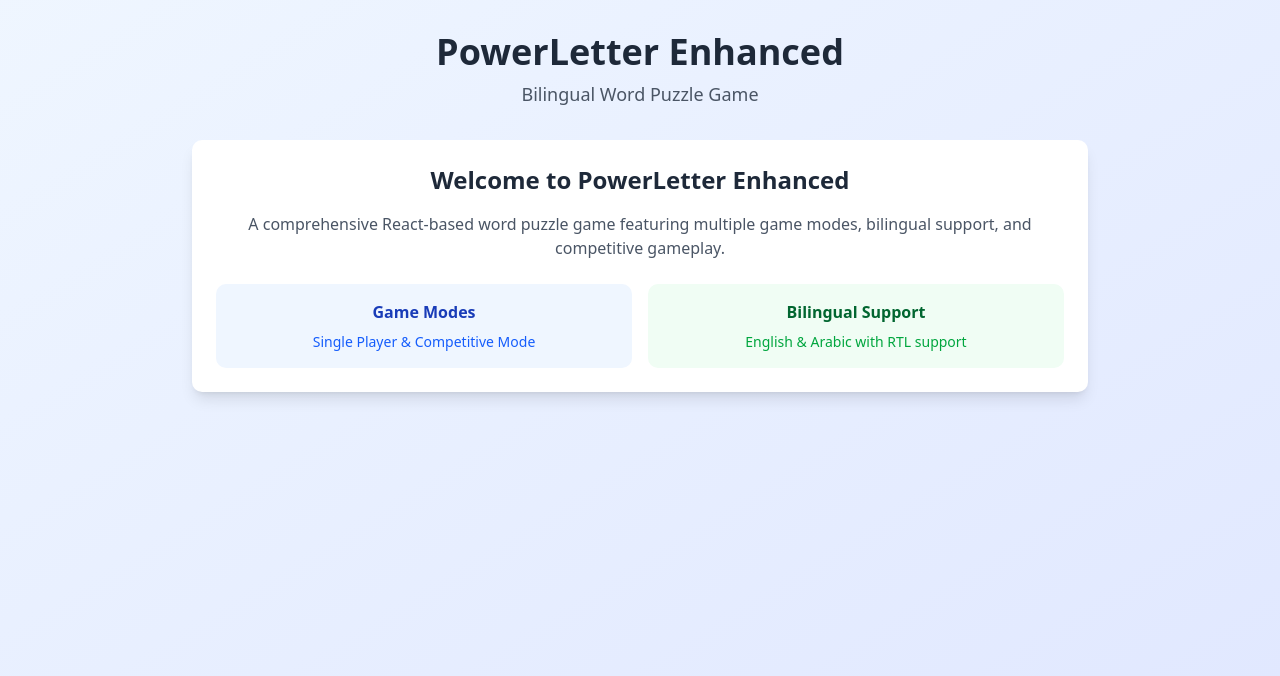
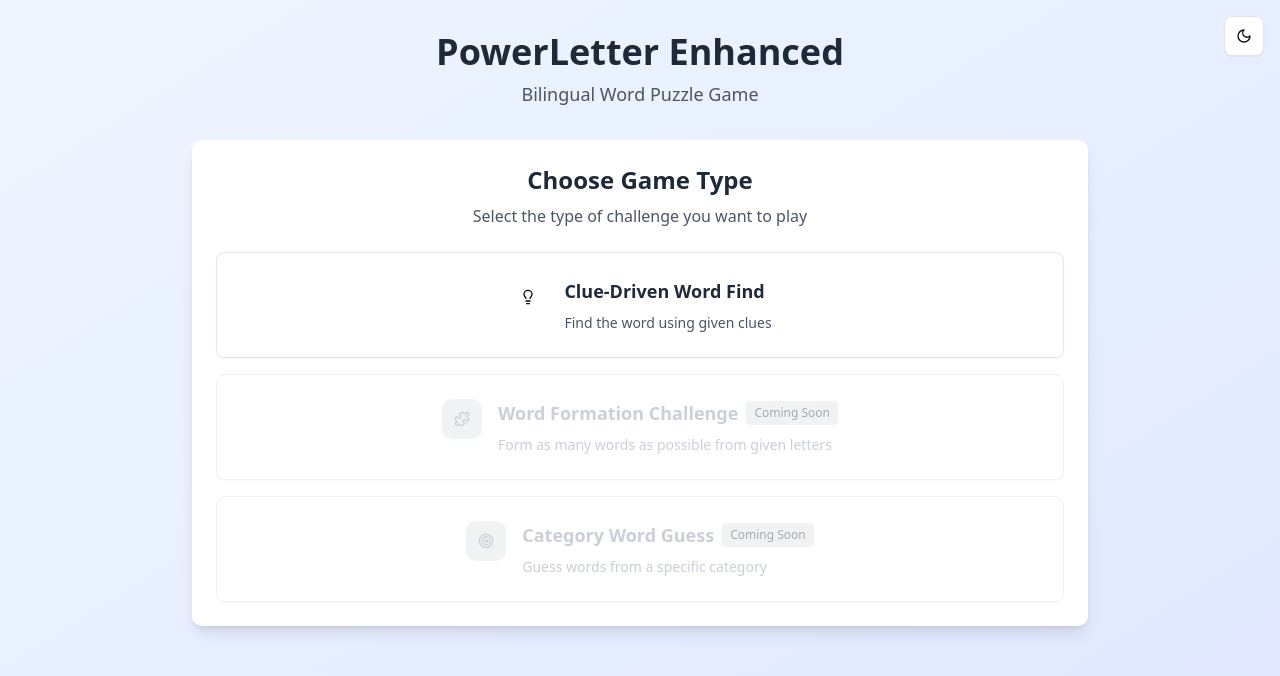
Before and after one commit to Ahmad-J-Bary/powerletter-enhanced-recreation, a React (Vite) app: page / in a window 1280 px wide. Shown: the top 676 px of the page. Built offline with nearby package versions, Linux system fonts and the light colour scheme.

Commit message:
feat: Implement complete game setup flow in App component with step-by-step navigation

```diff
--- a/src/App.jsx
+++ b/src/App.jsx
@@ -1,51 +1,125 @@
 import { useState } from 'react'
+import { useGameMode } from './contexts/GameModeContext'
 import './App.css'
 
+// Import components
+import ModeToggler from './components/GameSetup/ModeToggler'
+import LanguageSelector from './components/GameSetup/LanguageSelector'
+import GameModeSelector from './components/GameSetup/GameModeSelector'
+import TeamConfigurator from './components/GameSetup/TeamConfigurator'
+import GameTypeSelector from './components/GameScreens/GameTypeSelector'
+
 function App() {
+  const {
+    language,
+    gameMode,
+    gameType,
+    teams,
+    gameStarted,
+    setGameStarted
+  } = useGameMode()
+
+  // Determine current setup step
+  const getCurrentStep = () => {
+    if (!language) return 'language'
+    if (!gameMode) return 'gameMode'
+    if (gameMode === 'competitive' && teams.length < 2) return 'teams'
+    if (!gameType) return 'gameType'
+    return 'ready'
+  }
+
+  const currentStep = getCurrentStep()
+
+  const handleStartGame = () => {
+    setGameStarted(true)
+  }
+
   return (
     <div className="min-h-screen bg-gradient-to-br from-blue-50 to-indigo-100 dark:from-gray-900 dark:to-gray-800">
+      <ModeToggler />
+
       <div className="container mx-auto px-4 py-8">
         <header className="text-center mb-8">
           <h1 className="text-4xl font-bold text-gray-800 dark:text-white mb-2">
             PowerLetter Enhanced
           </h1>
           <p className="text-lg text-gray-600 dark:text-gray-300">
-            Bilingual Word Puzzle Game
+            {language === 'ar' ? 'لعبة ألغاز الكلمات ثنائية اللغة' : 'Bilingual Word Puzzle Game'}
           </p>
         </header>
 
         <main className="max-w-4xl mx-auto">
-          <div className="bg-white dark:bg-gray-800 rounded-lg shadow-lg p-6">
-            <div className="text-center">
-              <h2 className="text-2xl font-semibold text-gray-800 dark:text-white mb-4">
-                Welcome to PowerLetter Enhanced
+          {!gameStarted ? (
+            <div className="space-y-6">
+              {/* Language Selection */}
+              {currentStep === 'language' && <LanguageSelector />}
+
+              {/* Game Mode Selection */}
+              {currentStep === 'gameMode' && <GameModeSelector />}
+
+              {/* Team Configuration (only for competitive mode) */}
+              {currentStep === 'teams' && <TeamConfigurator />}
+
+              {/* Game Type Selection */}
+              {currentStep === 'gameType' && <GameTypeSelector />}
+
+              {/* Ready to Start */}
+              {currentStep === 'ready' && (
+                <div className="bg-white dark:bg-gray-800 rounded-lg shadow-lg p-6 text-center">
+                  <h2 className="text-2xl font-bold text-gray-800 dark:text-white mb-4">
+                    {language === 'ar' ? 'جاهز للبدء!' : 'Ready to Start!'}
+                  </h2>
+                  <div className="space-y-2 mb-6 text-gray-600 dark:text-gray-300">
+                    <p>
+                      <strong>{language === 'ar' ? 'اللغة:' : 'Language:'}</strong> {language === 'ar' ? 'العربية' : 'English'}
+                    </p>
+                    <p>
+                      <strong>{language === 'ar' ? 'نمط اللعب:' : 'Game Mode:'}</strong> {
+                        gameMode === 'single'
+                          ? (language === 'ar' ? 'لاعب واحد' : 'Single Player')
+                          : (language === 'ar' ? 'تنافسي' : 'Competitive')
+                      }
+                    </p>
+                    {gameMode === 'competitive' && (
+                      <p>
+                        <strong>{language === 'ar' ? 'الفرق:' : 'Teams:'}</strong> {teams.length} {language === 'ar' ? 'فرق' : 'teams'}
+                      </p>
+                    )}
+                    <p>
+                      <strong>{language === 'ar' ? 'نوع اللعبة:' : 'Game Type:'}</strong> {
+                        gameType === 'clue-game'
+                          ? (language === 'ar' ? 'لعبة الدلائل' : 'Clue-Driven Word Find')
+                          : gameType
+                      }
+                    </p>
+                  </div>
+                  <button
+                    onClick={handleStartGame}
+                    className="bg-blue-500 hover:bg-blue-600 text-white font-bold py-3 px-8 rounded-lg text-lg transition-colors duration-200"
+                  >
+                    {language === 'ar' ? 'ابدأ اللعب!' : 'Start Playing!'}
+                  </button>
+                </div>
+              )}
+            </div>
+          ) : (
+            <div className="bg-white dark:bg-gray-800 rounded-lg shadow-lg p-6 text-center">
+              <h2 className="text-2xl font-bold text-gray-800 dark:text-white mb-4">
+                {language === 'ar' ? 'اللعبة قيد التطوير' : 'Game In Development'}
               </h2>
               <p className="text-gray-600 dark:text-gray-300 mb-6">
-                A comprehensive React-based word puzzle game featuring multiple game modes,
-                bilingual support, and competitive gameplay.
+                {language === 'ar'
+                  ? 'سيتم إضافة واجهة اللعب في المرحلة التالية'
+                  : 'Game interface will be added in the next phase'}
               </p>
-              <div className="space-y-4">
-                <div className="grid grid-cols-1 md:grid-cols-2 gap-4">
-                  <div className="p-4 bg-blue-50 dark:bg-blue-900/20 rounded-lg">
-                    <h3 className="font-semibold text-blue-800 dark:text-blue-300 mb-2">
-                      Game Modes
-                    </h3>
-                    <p className="text-sm text-blue-600 dark:text-blue-400">
-                      Single Player & Competitive Mode
-                    </p>
-                  </div>
-                  <div className="p-4 bg-green-50 dark:bg-green-900/20 rounded-lg">
-                    <h3 className="font-semibold text-green-800 dark:text-green-300 mb-2">
-                      Bilingual Support
-                    </h3>
-                    <p className="text-sm text-green-600 dark:text-green-400">
-                      English & Arabic with RTL support
-                    </p>
-                  </div>
-                </div>
-              </div>
+              <button
+                onClick={() => setGameStarted(false)}
+                className="bg-gray-500 hover:bg-gray-600 text-white font-bold py-2 px-6 rounded-lg transition-colors duration-200"
+              >
+                {language === 'ar' ? 'العودة للإعدادات' : 'Back to Setup'}
+              </button>
             </div>
-          </div>
+          )}
         </main>
       </div>
     </div>
```
